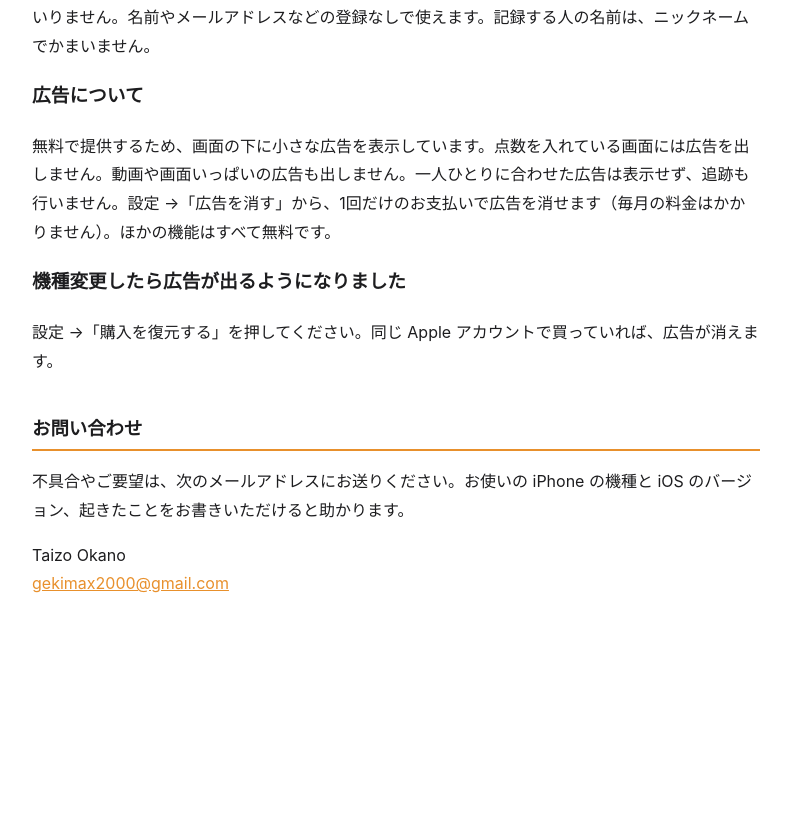
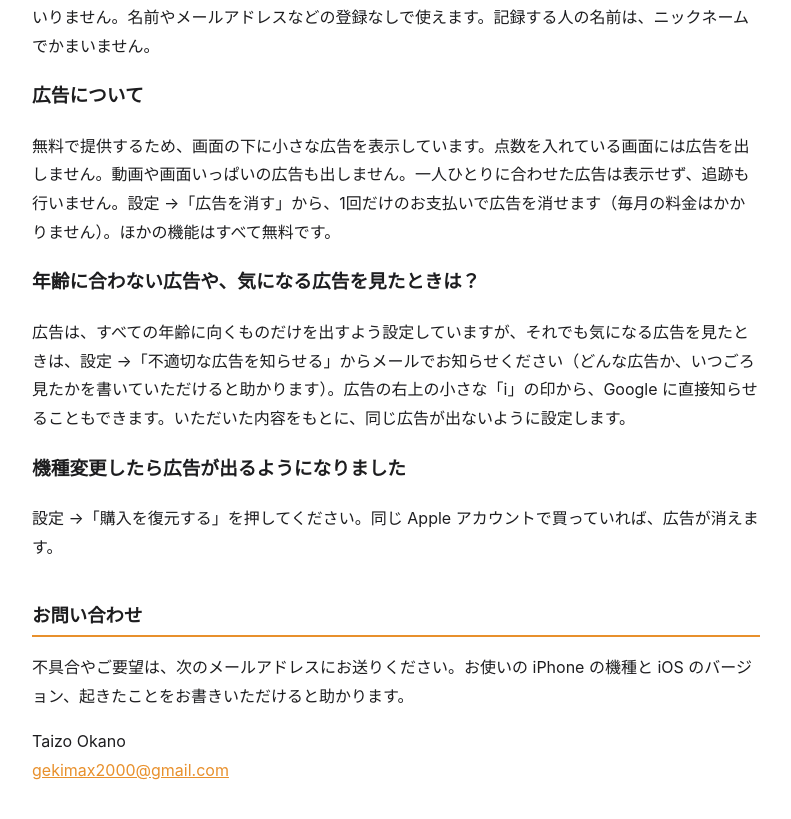
Before and after one commit to gekimax2000/schedule, a plain HTML site: page seiseki/support.html in a window 1280 px wide. Shown: the part 1530-2349 px from the top of the page, without its empty margins (244-1035 px from the left). Before the commit the page ends 2208 px from the top, so only its background shows below. Drawn offline with Linux system fonts and the light colour scheme.

Commit message:
テスト成績: サポートページに、不適切な広告の知らせ方を足す

```diff
--- a/seiseki/support.html
+++ b/seiseki/support.html
@@ -44,6 +44,9 @@
 <h3>広告について</h3>
 <p>無料で提供するため、画面の下に小さな広告を表示しています。点数を入れている画面には広告を出しません。動画や画面いっぱいの広告も出しません。一人ひとりに合わせた広告は表示せず、追跡も行いません。設定 →「広告を消す」から、1回だけのお支払いで広告を消せます（毎月の料金はかかりません）。ほかの機能はすべて無料です。</p>
 
+<h3>年齢に合わない広告や、気になる広告を見たときは？</h3>
+<p>広告は、すべての年齢に向くものだけを出すよう設定していますが、それでも気になる広告を見たときは、設定 →「不適切な広告を知らせる」からメールでお知らせください（どんな広告か、いつごろ見たかを書いていただけると助かります）。広告の右上の小さな「i」の印から、Google に直接知らせることもできます。いただいた内容をもとに、同じ広告が出ないように設定します。</p>
+
 <h3>機種変更したら広告が出るようになりました</h3>
 <p>設定 →「購入を復元する」を押してください。同じ Apple アカウントで買っていれば、広告が消えます。</p>
 
```
